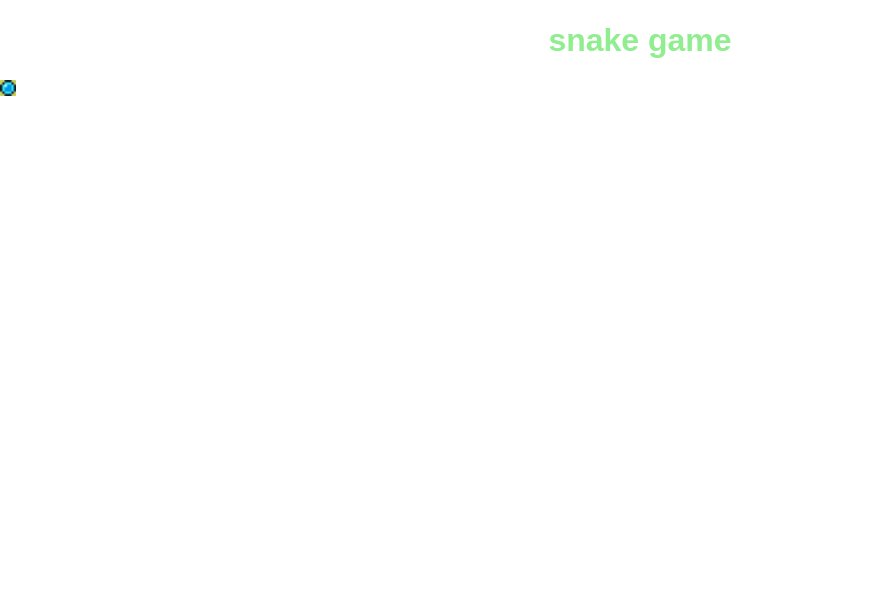
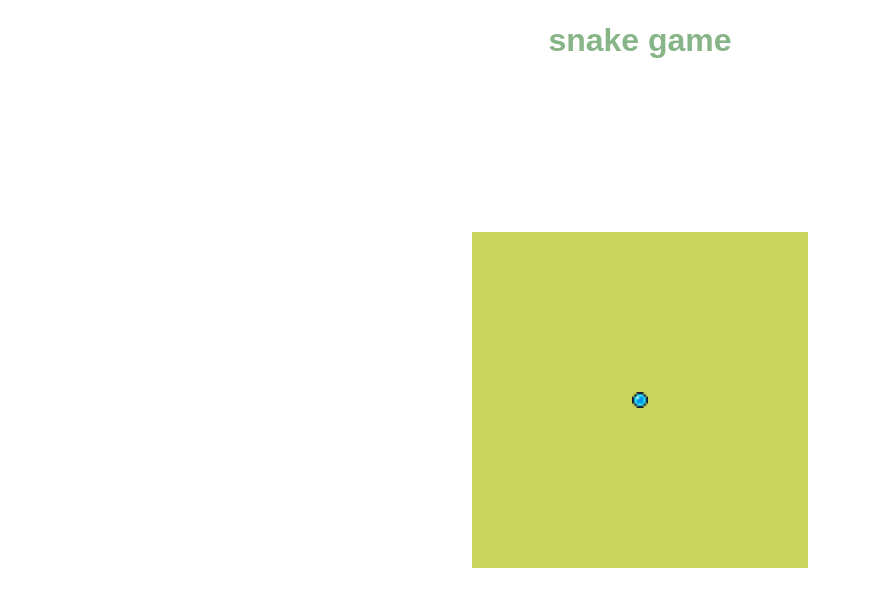
Before and after one commit to joaopedropastura/go-back-js, a plain HTML site: page index.html in a window 1280 px wide. Shown: the whole page, without its empty margins (0-871 px from the left). Drawn offline with Linux system fonts and the light colour scheme.

Commit message:
tentando manipular uma img com js

```diff
--- a/main.js
+++ b/main.js
@@ -1,6 +1,6 @@
+const map = document.getElementById("map");
 const snake = document.getElementById("snake");
-const map = document.getElementById("map");
-addEventListener("keypress", movement);
+const mapBuild = Array(20).fill(Array(20).fill(0))
 
 let win = false;
 let positionSnake = [];
@@ -8,33 +8,41 @@ function movement(event)
 {
 	var topVal = parseInt(window.getComputedStyle(snake).top, 10);
 	let leftVal = parseInt(window.getComputedStyle(snake).left, 10);
-	console.log("alo");
 	let pressed = event.charCode;
 	if(pressed == 83 || pressed == 115) // numeros representando a letra (S && s)
-		snake.style.top = (topVal + 16) + "px";
+	snake.style.top = (topVal + 16) + "px";
 	if(pressed == 68 || pressed == 100) // numeros representando a letra (D && d)
-		snake.style.left = (leftVal + 16) + "px";
+	snake.style.left = (leftVal + 16) + "px";
 	if(pressed == 64 || pressed == 97) // numeros representando a letra (A && a)
-		snake.style.left = (leftVal - 16) + "px";
+	snake.style.left = (leftVal - 16) + "px";
 	if(pressed == 87 || pressed == 119) // numeros representando a letra (W && w)
-		snake.style.top = (topVal - 16) + "px";
+	snake.style.top = (topVal - 16) + "px";
+}
 
-}
 
 function drawMap()
 {
-	for(let i = 0; i <= 15; i++)
+	for (i = 0; i < mapBuild.length; i++)
+		for(j = 0; j < mapBuild[i].length; j++)
+		{
+			if (mapBuild[i][j] == 0)
+				mapBuild[i][j] = 5
+		}
+}
+
+// document.addEventListener("DOMContentLoaded", getClick)
+window.onload = function()
+{
+	addEventListener("keypress", movement);
+	console.log("alo");
+	console.log(map);
+	console.log(mapBuild)
+	drawMap()
+	setInterval(game, 1000)
+	var rect = snake.getBoundingClientRect();
+	function game()
 	{
-		let divColumn = document.createElement("div");
-		divColumn.className = "pixel";
-		divColumn.addEventListener("keypress", )
-		for(let j = 0; j <= 15; j++)
-		{
+		console.log(rect.top, rect.left);
+	}
 
-		}
-	}
 }
-// function getClick()
-// {
-// }
-// document.addEventListener("DOMContentLoaded", getClick)
--- a/style.css
+++ b/style.css
@@ -1,10 +1,11 @@
 h1{
-	color: lightgreen;
+	color: rgb(136, 181, 136);
 	font-family: sans-serif;
 	margin: 0;
 }
 body{
 	margin: 0;
+
 }
 header{
 	height: 10vh;
@@ -15,14 +16,14 @@ header{
 main{
 	height: 80vh;
 	display: flex;
+	align-items: center;
+	justify-content: center;
 }
 footer{
 	height: 10vh;
 }
 #snake{
 	position: relative;
-	left: 0px;
-	top: 0px;
 	/* padding: 1vw; */
 	z-index: 2;
 	height: 16px;
@@ -31,9 +32,10 @@ footer{
 	position: absolute;
 	/* padding: 1vw; */
 	z-index: 1;
-	height: 16px;
+	width: 336px;
+	height: 336px;
 }
-
-.pixel{
-
+#map img{
+	width: 336px;
+	height: 336px;
 }
```
Also changed, not shown: withCanvas/index.html (added), withCanvas/main.js (added), withCanvas/style.css (added), 1 other file.
